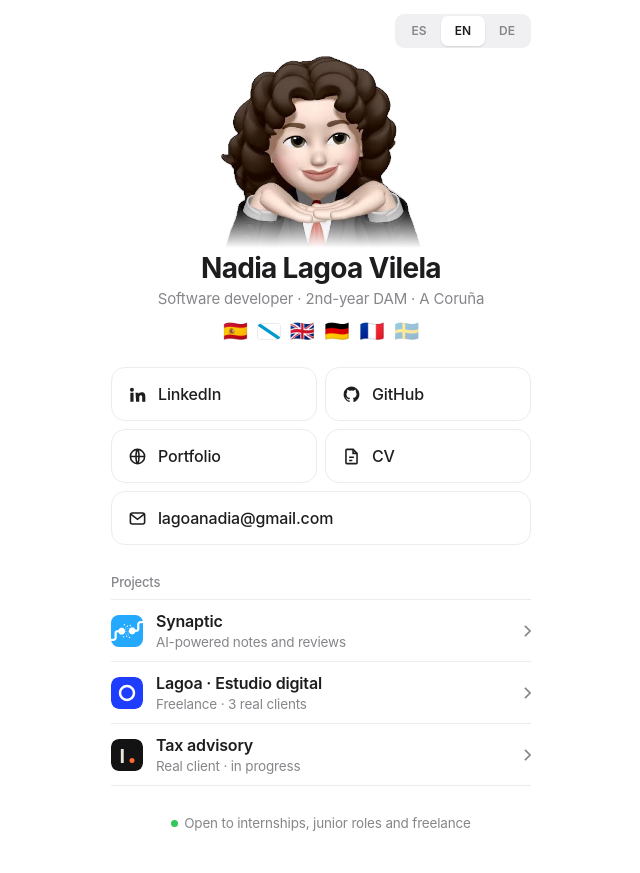
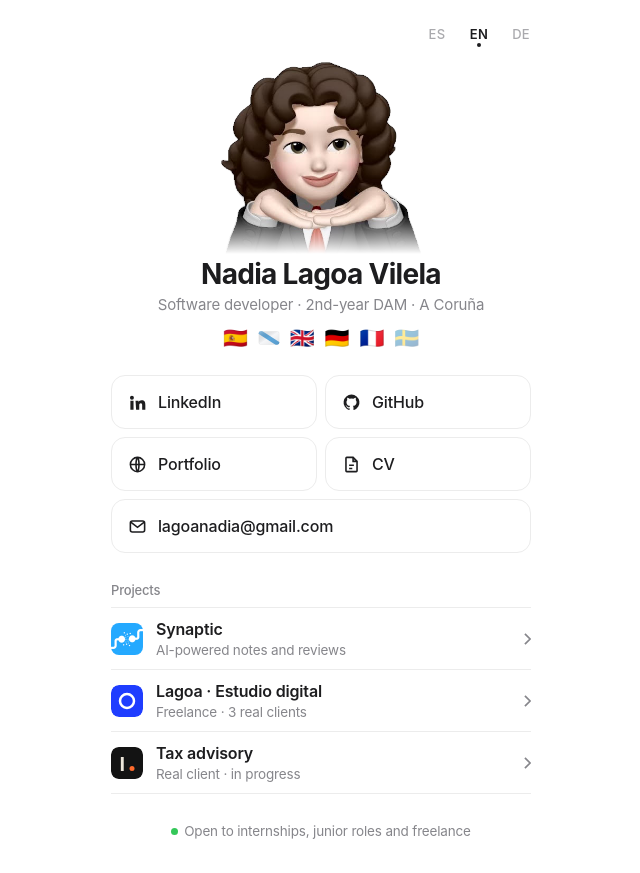
Before and after one commit to lagoanadia/PresentaMe, a plain HTML site: page index.html in a window 1280 px wide. Shown: the whole page, without its empty margins (319-959 px from the left). Drawn offline with Linux system fonts and the light colour scheme.

Commit message:
Selector de idioma minimalista y bandera gallega estilo emoji
Co-Authored-By: Claude Opus 5.5 <noreply@anthropic.com>
Claude-Session: https://claude.ai/code/session_012gZcx71BmCNMhoCCkeSb98

```diff
--- a/index.html
+++ b/index.html
@@ -31,9 +31,10 @@ a{color:inherit;text-decoration:none}
 svg{width:19px;height:19px;flex:none}
 
 .bar{display:flex;justify-content:flex-end}
-.seg{display:flex;background:var(--seg);border-radius:9px;padding:2px;font-weight:600;font-size:12px}
-.seg button{font:inherit;color:var(--muted);background:none;border:0;min-width:44px;min-height:30px;border-radius:7px;cursor:pointer}
-.seg button[aria-pressed="true"]{background:var(--seg-on);color:var(--text);box-shadow:0 1px 2px rgba(0,0,0,.12)}
+.seg{display:flex;gap:2px;font-size:13px;font-weight:500;margin-right:-10px}
+.seg button{font:inherit;letter-spacing:.02em;color:var(--muted);opacity:.7;background:none;border:0;min-width:40px;min-height:40px;cursor:pointer;position:relative;transition:color .15s,opacity .15s}
+.seg button[aria-pressed="true"]{color:var(--text);opacity:1;font-weight:600}
+.seg button[aria-pressed="true"]::after{content:"";position:absolute;left:50%;bottom:7px;width:4px;height:4px;margin-left:-2px;border-radius:50%;background:currentColor}
 
 header{text-align:center}
 .memoji{width:200px;margin:8px auto 0}
@@ -42,7 +43,7 @@ h1{font:700 28px/1.15 -apple-system,BlinkMacSystemFont,"SF Pro Display","Segoe U
 .role{color:var(--muted);margin-top:4px;font-size:15px}
 .flags{display:flex;gap:10px;justify-content:center;margin-top:12px;list-style:none;font-size:20px;line-height:1}
 .flags li{display:flex;align-items:center}
-.flags svg{width:22px;height:15px;border-radius:2px;box-shadow:0 0 0 .5px rgba(0,0,0,.15)}
+.flags svg{width:1.1em;height:1.1em}
 .flags .learn{opacity:.4}
 
 .links{margin-top:26px;display:grid;gap:8px}
@@ -82,7 +83,7 @@ footer{margin-top:28px;text-align:center;color:var(--muted);font-size:13.5px}
     <p class="role" data-i18n="role">Desarrolladora de software · 2.º DAM · A Coruña</p>
     <ul class="flags" aria-label="Idiomas: español, gallego, inglés, alemán, francés; aprendiendo sueco" data-i18n-aria="langs">
       <li title="Español" aria-hidden="true">🇪🇸</li>
-      <li title="Galego" aria-hidden="true"><svg viewBox="0 0 22 15"><rect width="22" height="15" fill="#fff"/><path d="M0 0L22 15" stroke="#0099cc" stroke-width="3.2"/></svg></li>
+      <li title="Galego" aria-hidden="true"><svg viewBox="0 0 36 36"><defs><clipPath id="gl"><rect x="1" y="7" width="34" height="22" rx="3.5"/></clipPath><linearGradient id="glw" x1="0" x2="1" y1="0" y2="1"><stop offset="0" stop-color="#fff" stop-opacity=".35"/><stop offset=".5" stop-color="#000" stop-opacity="0"/><stop offset="1" stop-color="#000" stop-opacity=".08"/></linearGradient></defs><g clip-path="url(#gl)"><rect x="1" y="7" width="34" height="22" fill="#f5f6f8"/><path d="M-2 5L38 31" stroke="#5fa8dc" stroke-width="7"/><rect x="1" y="7" width="34" height="22" fill="url(#glw)"/></g><rect x="1.25" y="7.25" width="33.5" height="21.5" rx="3.3" fill="none" stroke="#000" stroke-opacity=".12" stroke-width=".5"/></svg></li>
       <li title="English" aria-hidden="true">🇬🇧</li>
       <li title="Deutsch" aria-hidden="true">🇩🇪</li>
       <li title="Français" aria-hidden="true">🇫🇷</li>
```
Also changed, not shown: prototipos/final-dark.png, prototipos/final-light.png, prototipos/selector.png (added).
